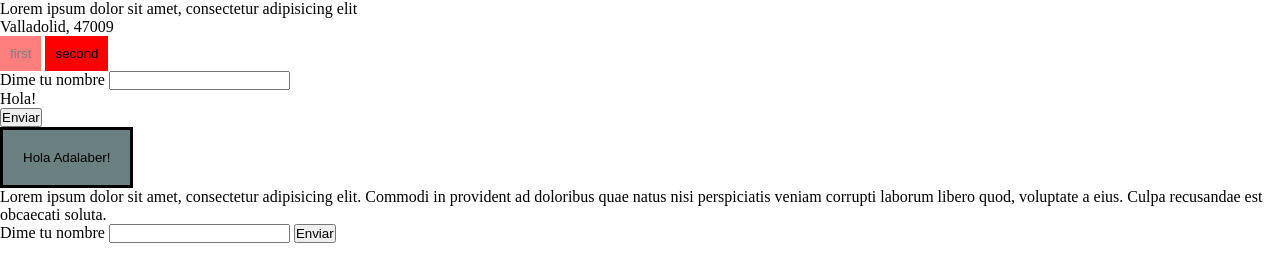
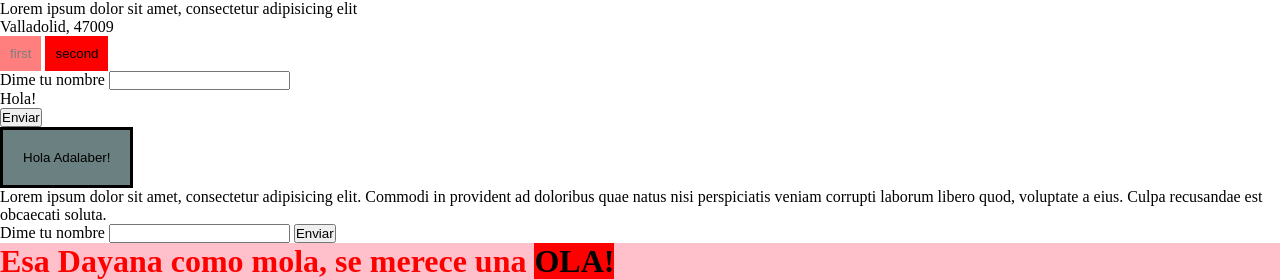
Before and after one commit to Tasac-sainz/promo-55-module-2-pair-2-javascript, a website built with Vite: page src/index.html in a window 1280 px wide. Shown: the part 754-1034 px from the top of the page. Before the commit the page ends 997 px from the top, so only its background shows below. Built offline with nearby package versions, Linux system fonts and the light colour scheme.

Commit message:
hasta el ejercicio 3 de tipos de datos

```diff
--- a/src/index.html
+++ b/src/index.html
@@ -44,6 +44,12 @@
     <button class="submit-name" type="submit">Enviar</button><p class="welcome"></p>
   </form>
 
+    <main class="main">
+      <h1 class="main__title">
+          Esa Dayana como mola, se merece una <span class="super-wave">OLA!</span>
+      </h1>
+      </main>
+
     <script src="./js/main.js"></script>
   </body>
 </html>
--- a/src/js/main.js
+++ b/src/js/main.js
@@ -66,3 +66,27 @@ if (number <1 && number > -1) {
 } else (number !==123123125);  {
   console.log('el número no es 123123125')
 }
+
+//EJERCICIOS TIPO DE DATOS
+//EJERCICIO 1: TRASTEANDO LA CONSOLA:
+// Abre la consola y haz las siguientes pruebas:
+        //Realiza una suma sencilla con nuestro número favorito y el de nuestra compañera y pulsa Intro.
+        //Haz lo mismo, pero guardando los números en constantes y utilizando estas para sumar.
+
+        const numberMica = 8
+        const numberKaren = 22
+        const numberTania = 10
+
+        console.log (numberMica + numberKaren + numberTania);
+
+//EJERCICIO 2: DAYANA MOLA
+        const superWave = document.querySelector(".super-wave").classList.add("superWaveChange");
+        console.log(".superWaveChange");
+
+//EJERICIO 3: PRECIO DE LA FRUTA
+        const kiwis = 5;
+        const peras = 2;
+        const uvas = 4;
+
+        console.log (2 * 5 + 3 * 2 + 0.5 * 4);
+        console.log ("con constantes:", 2 * kiwis + 3 * peras + 0.5 * uvas);
--- a/src/scss/layout/_page.scss
+++ b/src/scss/layout/_page.scss
@@ -21,3 +21,16 @@
 .change  {
     background-color: aqua;
 }
+
+// ejercicio tipo de datos
+.main {
+    background-color: pink;
+    }
+    .main__title {
+    color: red;
+    }
+
+.superWaveChange {
+    background-color: red;
+    color: black;
+}
```
